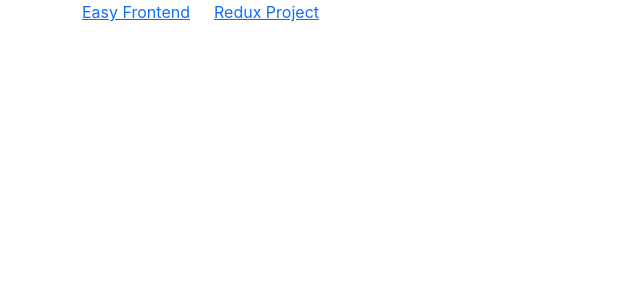
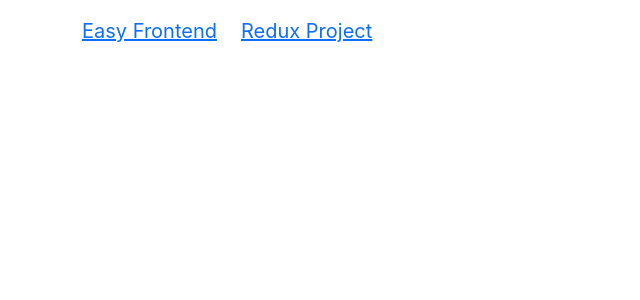
Before and after one commit to SonDo580/photo-app, a React (Create React App) app: page / in a window 1280 px wide. Shown: the top 300 px of the page, without its empty margins (0-640 px from the left). Built offline with nearby package versions, Linux system fonts and the light colour scheme.

Commit message:
Style the Header

```diff
--- a/src/components/Header.js
+++ b/src/components/Header.js
@@ -1,5 +1,7 @@
 import { NavLink } from "react-router-dom";
 import { Col, Container, Row } from "reactstrap";
+
+import "./Header.scss";
 
 function Header() {
   return (
--- /dev/null
+++ b/src/components/Header.scss
@@ -0,0 +1,19 @@
+header {
+  padding: 1rem 0;
+  font-size: 1.25rem;
+
+  &-title {
+    font-weight: bold;
+  }
+
+  &-link {
+    color: black;
+    transition: all 0.25s ease-in-out 0s;
+
+    &.active,
+    &:hover {
+      text-decoration: none;
+      color: var(--primary);
+    }
+  }
+}
```
